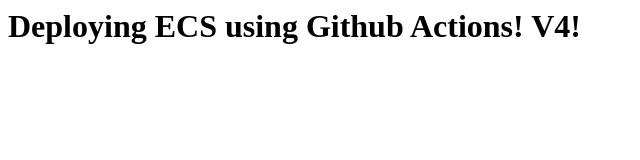
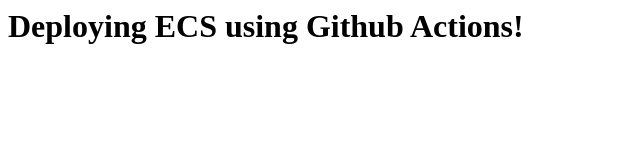
Before and after one commit to alanlviana/ecs-cicd-pipeline, a plain HTML site: page app/index.html in a window 1280 px wide. Shown: the full height of the page, 0-640 px from the left. Drawn offline with Linux system fonts and the light colour scheme.

Commit message:
fix: remove version number from header in index.html

```diff
--- a/app/index.html
+++ b/app/index.html
@@ -3,6 +3,6 @@
         <title>ECS Deploy using Github Actions</title>
     </head>
     <body>
-        <h1>Deploying ECS using Github Actions! V4!</h1>
+        <h1>Deploying ECS using Github Actions!</h1>
     </body>
 </html>
```
